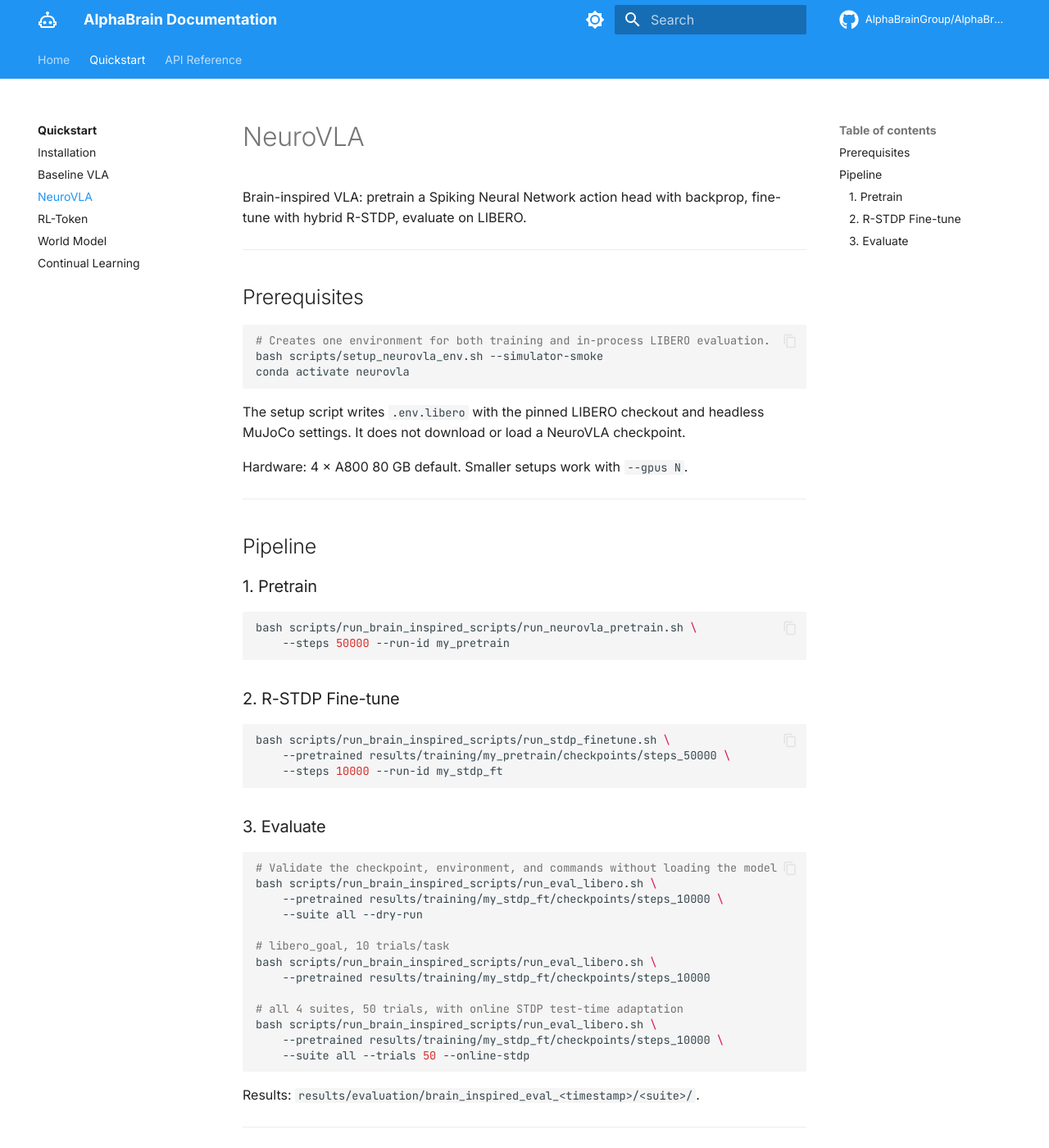
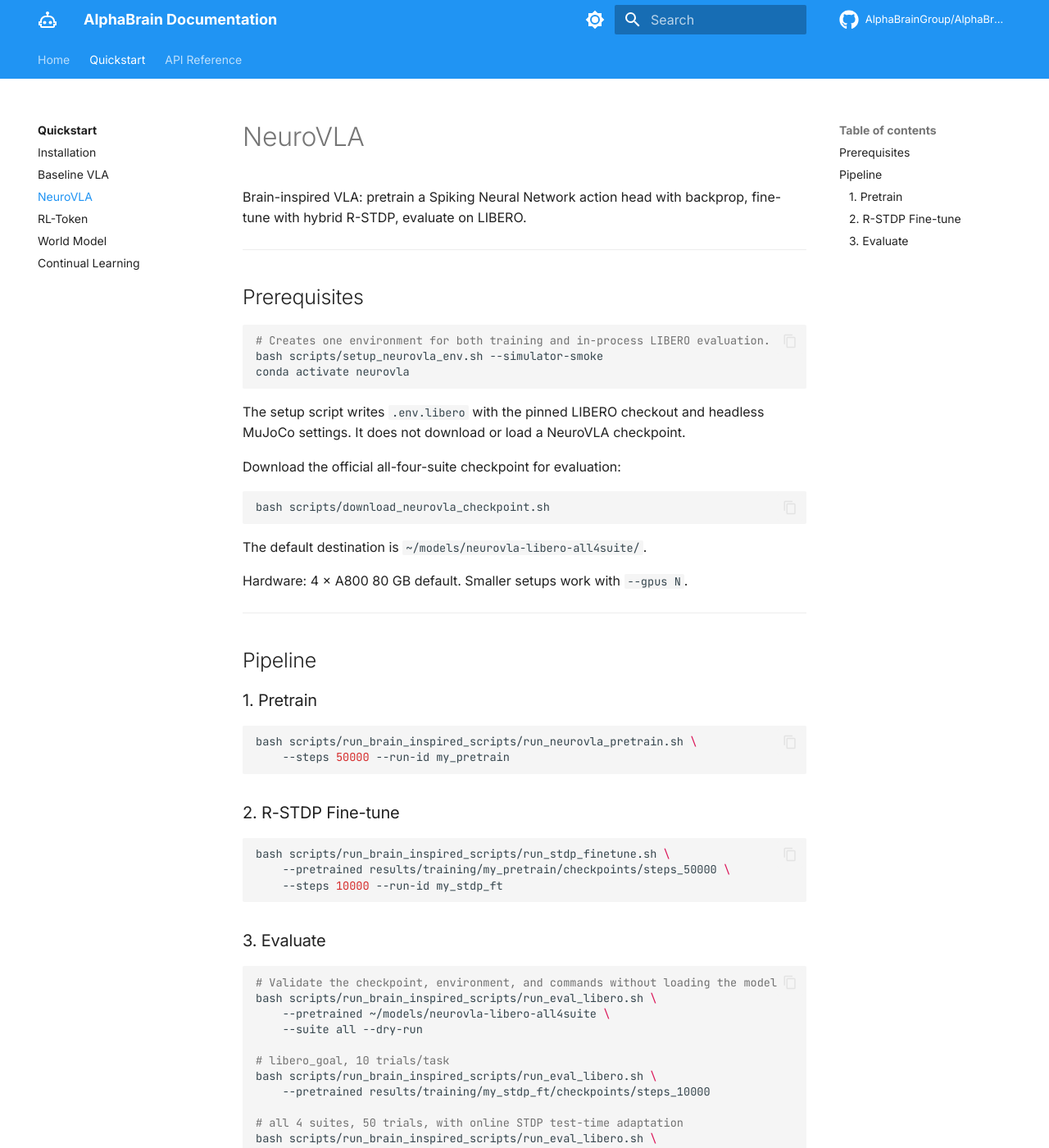
Before and after one commit to f1sherb0y/NeuroVLA-3DMix, an MkDocs documentation site: the page built from docs/quickstart/neurovla.md, in a window 1280 px wide and 1400 px high. Shown: the whole window at 82% size. Built offline with MkDocs 1.6.1 and Material for MkDocs 9.7.7, drawn with Linux system fonts in a browser that asks for light colours; comment, search, counter and statistics services are not loaded; the version menu is left out.

Commit message:
Add official NeuroVLA checkpoint downloader

````diff
--- a/docs/quickstart/neurovla.md
+++ b/docs/quickstart/neurovla.md
@@ -14,6 +14,14 @@ conda activate neurovla
 
 The setup script writes `.env.libero` with the pinned LIBERO checkout and
 headless MuJoCo settings. It does not download or load a NeuroVLA checkpoint.
+
+Download the official all-four-suite checkpoint for evaluation:
+
+```bash
+bash scripts/download_neurovla_checkpoint.sh
+```
+
+The default destination is `~/models/neurovla-libero-all4suite/`.
 
 Hardware: 4 × A800 80 GB default. Smaller setups work with `--gpus N`.
 
@@ -41,7 +49,7 @@ bash scripts/run_brain_inspired_scripts/run_stdp_finetune.sh \
 ```bash
 # Validate the checkpoint, environment, and commands without loading the model
 bash scripts/run_brain_inspired_scripts/run_eval_libero.sh \
-    --pretrained results/training/my_stdp_ft/checkpoints/steps_10000 \
+    --pretrained ~/models/neurovla-libero-all4suite \
     --suite all --dry-run
 
 # libero_goal, 10 trials/task
````
Also changed, not shown: scripts/run_brain_inspired_scripts/README.md (+10 -1 lines), 2 other files.
